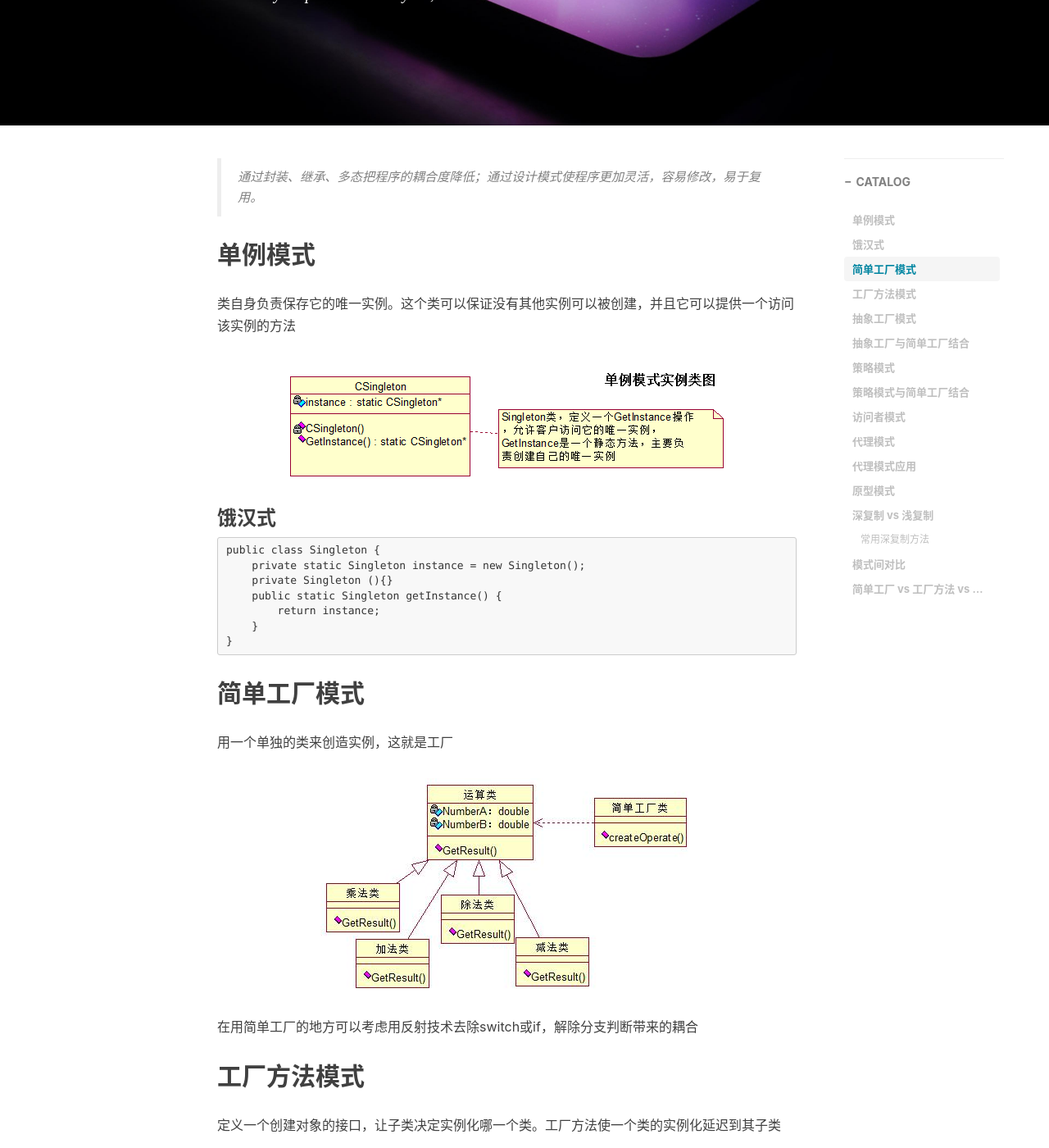
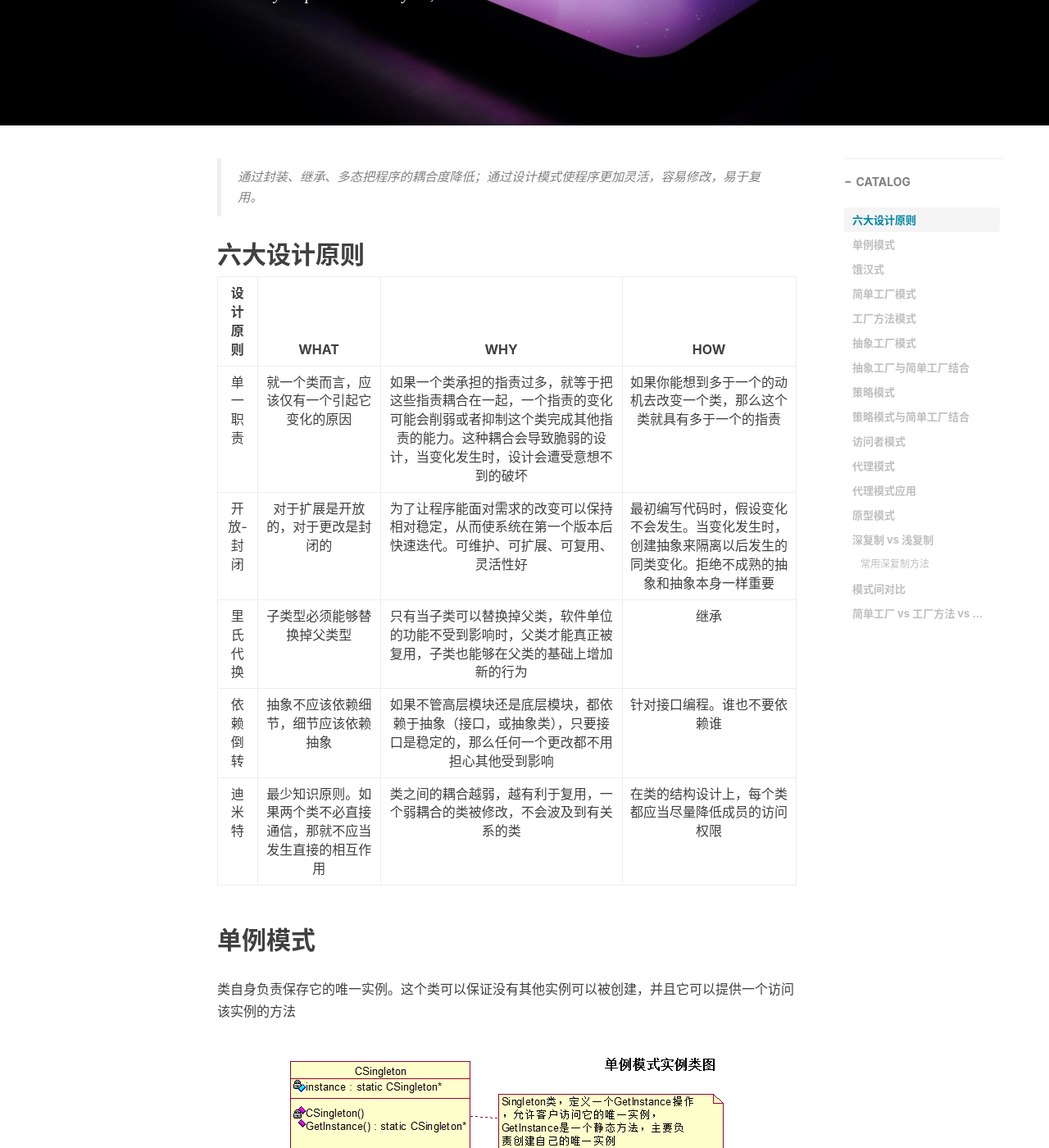
Before and after one commit to StephenRi/StephenRi.github.io, a Jekyll site: the page built from _posts/2020-05-24-[Java]设计模式.md, in a window 1280 px wide and 1400 px high, scrolled down 370 px. Shown: the whole window at 82% size. Built offline with Jekyll 4.4.1, drawn with Linux system fonts in a browser that asks for light colours; nearby versions of some CDN libraries; comment, search, counter and statistics services are not loaded.

Commit message:
add design to pattern

```diff
--- a/_posts/2020-05-24-[Java]设计模式.md
+++ b/_posts/2020-05-24-[Java]设计模式.md
@@ -11,6 +11,16 @@ tags:
 ---
 
 > 通过封装、继承、多态把程序的耦合度降低；通过设计模式使程序更加灵活，容易修改，易于复用。
+
+## 六大设计原则
+
+| 设计原则 | WHAT | WHY | HOW |
+| :-: | :-: | :-: | :-: |
+| 单一职责 | 就一个类而言，应该仅有一个引起它变化的原因 | 如果一个类承担的指责过多，就等于把这些指责耦合在一起，一个指责的变化可能会削弱或者抑制这个类完成其他指责的能力。这种耦合会导致脆弱的设计，当变化发生时，设计会遭受意想不到的破坏 | 如果你能想到多于一个的动机去改变一个类，那么这个类就具有多于一个的指责 |
+| 开放-封闭 | 对于扩展是开放的，对于更改是封闭的 | 为了让程序能面对需求的改变可以保持相对稳定，从而使系统在第一个版本后快速迭代。可维护、可扩展、可复用、灵活性好 | 最初编写代码时，假设变化不会发生。当变化发生时，创建抽象来隔离以后发生的同类变化。拒绝不成熟的抽象和抽象本身一样重要 |
+| 里氏代换 | 子类型必须能够替换掉父类型 | 只有当子类可以替换掉父类，软件单位的功能不受到影响时，父类才能真正被复用，子类也能够在父类的基础上增加新的行为 | 继承 |
+| 依赖倒转 | 抽象不应该依赖细节，细节应该依赖抽象 | 如果不管高层模块还是底层模块，都依赖于抽象（接口，或抽象类），只要接口是稳定的，那么任何一个更改都不用担心其他受到影响 | 针对接口编程。谁也不要依赖谁 |
+| 迪米特 | 最少知识原则。如果两个类不必直接通信，那就不应当发生直接的相互作用 | 类之间的耦合越弱，越有利于复用，一个弱耦合的类被修改，不会波及到有关系的类 | 在类的结构设计上，每个类都应当尽量降低成员的访问权限 |
 
 ## 单例模式
 
```
Also changed, not shown: _posts/2020-05-21-[Java]设计原则.md (deleted, +0 -19 lines).
